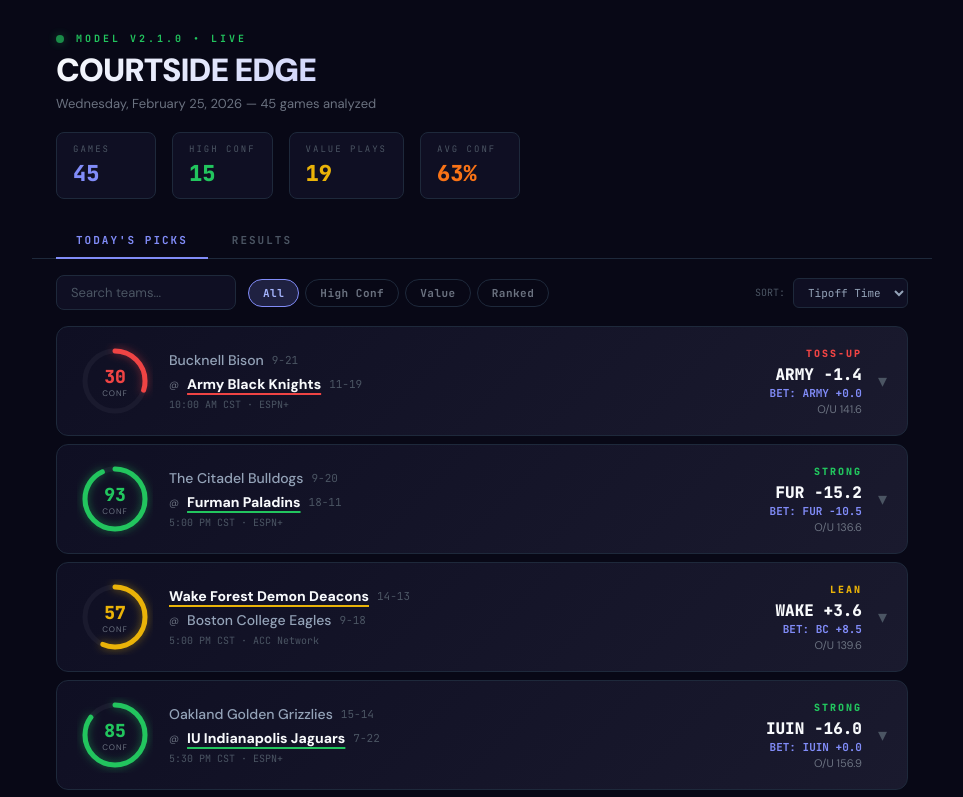
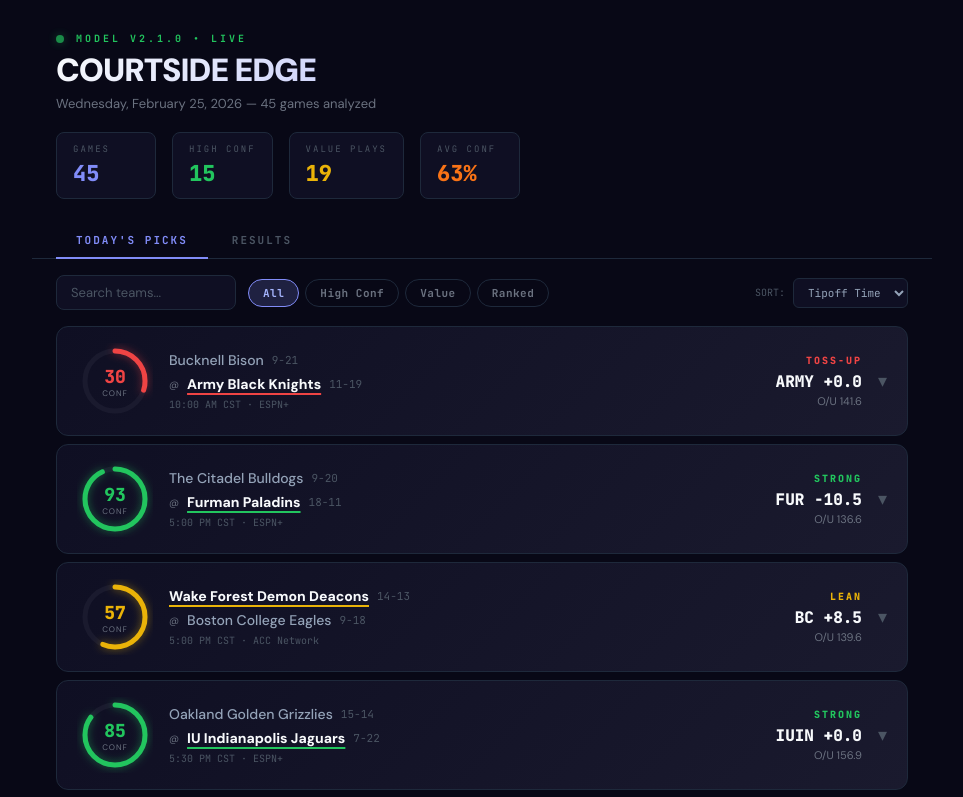
Before and after one commit to chasevandiver/cbbmodel, a React (Vite) app: page / in a window 1280 px wide. Shown: the top 797 px of the page, without its empty margins (158-1121 px from the left). Built offline with nearby package versions, Linux system fonts and the light colour scheme.

Commit message:
simplify pick display - show BET as single white label

```diff
--- a/src/App.jsx
+++ b/src/App.jsx
@@ -197,13 +197,8 @@
         <div style={{ textAlign: "right", minWidth: 120 }}>
           <div style={{ fontSize: 10, fontWeight: 800, color: confColor, letterSpacing: 2, marginBottom: 4, fontFamily: "'JetBrains Mono', monospace" }}>{confLevel}</div>
           <div style={{ fontSize: 16, fontWeight: 900, color: "#f8fafc", fontFamily: "'JetBrains Mono', monospace" }}>
-            {pick.pick_abbr} {isHomePick ? "-" : "+"}{spreadAbs}
+            {atsLabel || `${pick.pick_abbr} ${isHomePick ? "-" : "+"}${spreadAbs}`}
           </div>
-          {atsLabel && (
-            <div style={{ fontSize: 11, color: "#818cf8", fontWeight: 700, fontFamily: "'JetBrains Mono', monospace", marginTop: 1 }}>
-              BET: {atsLabel}
-            </div>
-          )}
           <div style={{ fontSize: 11, color: "#6b7280", marginTop: 2 }}>O/U {pick.predicted_total}</div>
         </div>
 
```
